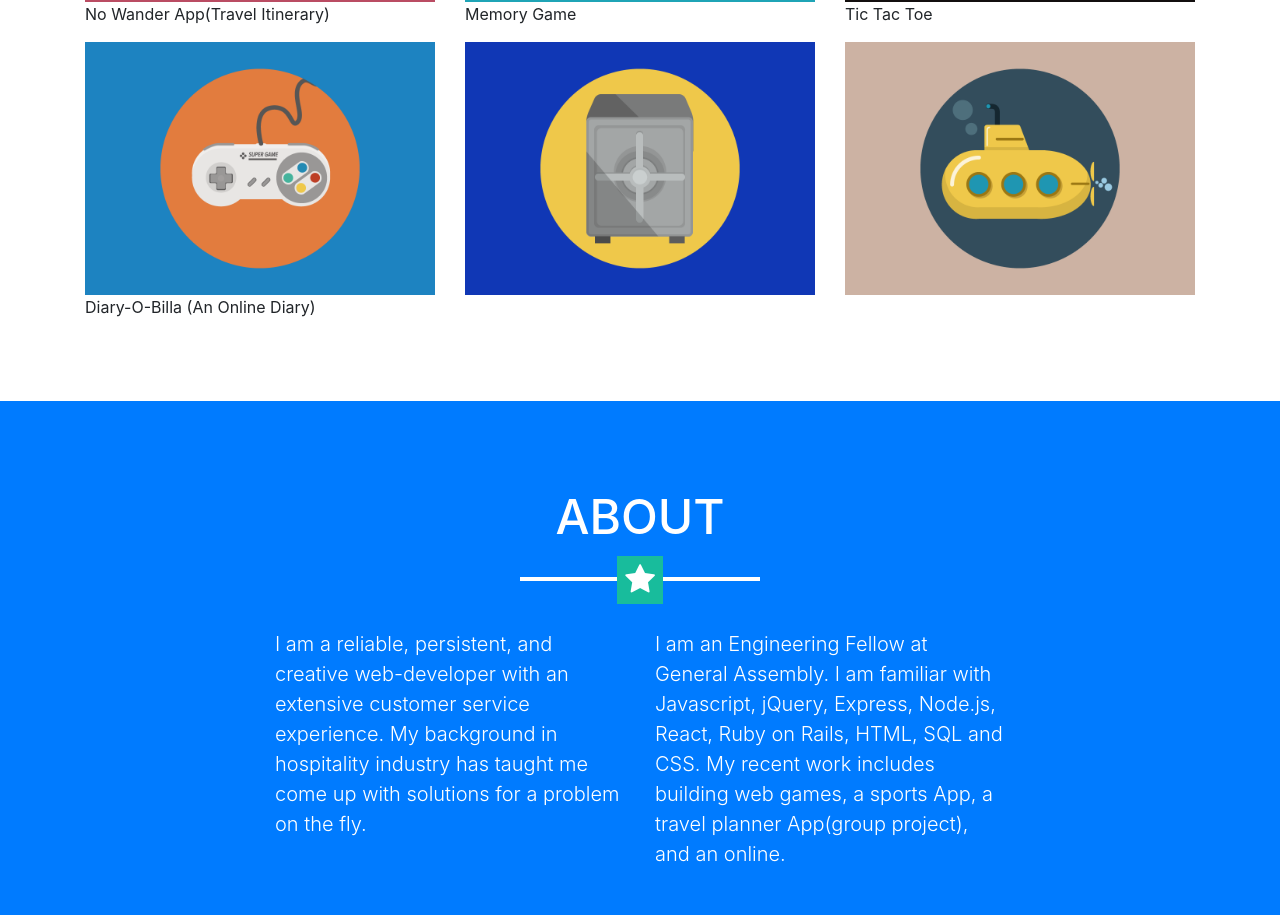
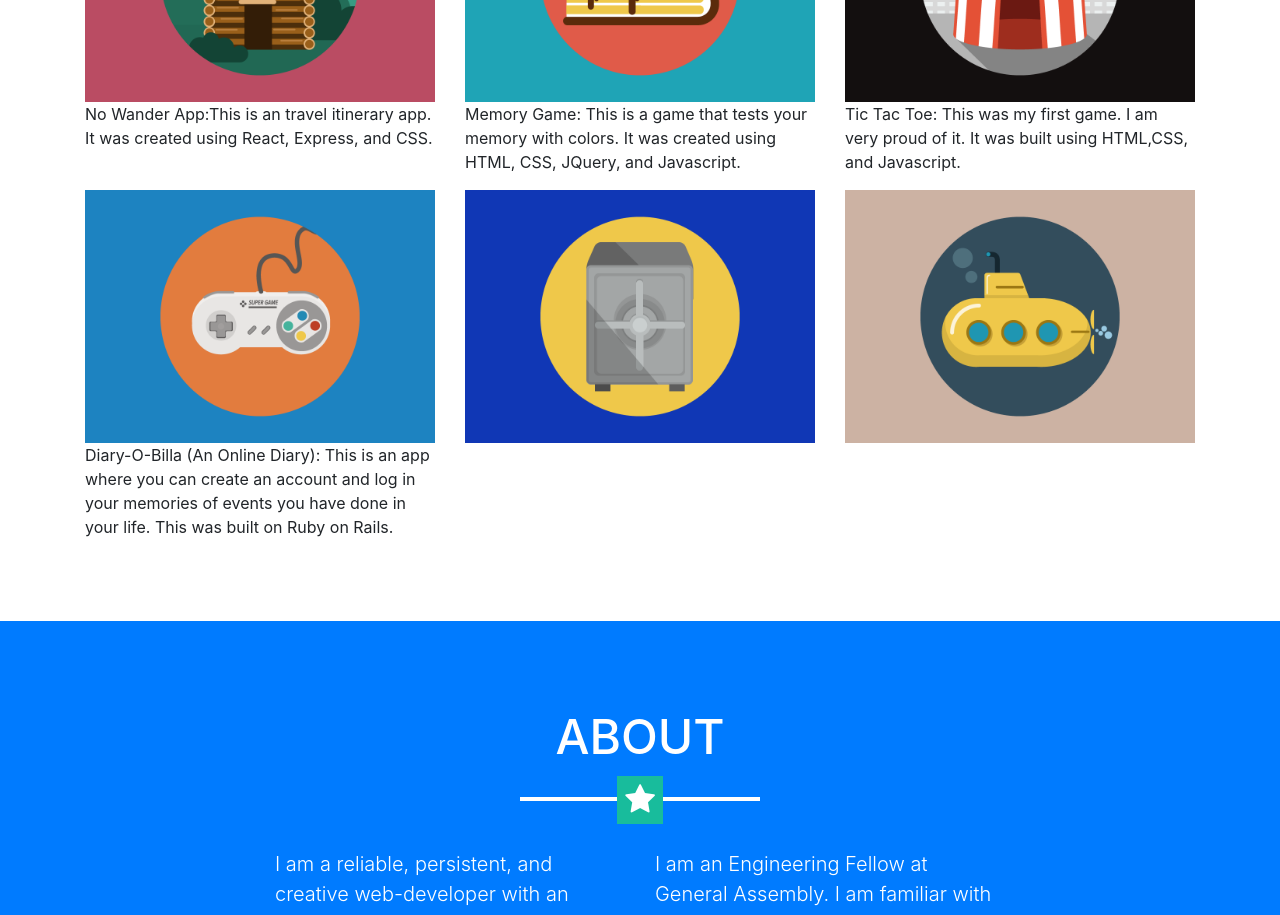
Before and after one commit to sertana/sanjayabasnet, a website with bundled scripts: page Portfolio/index.html in a window 1280 px wide. Shown: the part 1206-2121 px from the top of the page. Built offline with nearby package versions, Linux system fonts and the light colour scheme.

Commit message:
updated portfolio

```diff
--- a/Portfolio/index.html
+++ b/Portfolio/index.html
@@ -55,7 +55,7 @@
     <!-- Header -->
     <header class="masthead bg-primary text-white text-center">
       <div class="container">
-        <img class="img-fluid mb-5 d-block mx-auto" src="img/Picture.jpeg" alt="">
+        <img class="img-fluid mb-5 d-block mx-auto" src="img/profile.jpg" alt="">
         <h1 class="text-uppercase mb-0">Sanjaya Basnet</h1>
         <hr class="star-light">
         <h2 class="font-weight-light mb-0">Web Developer</h2>
@@ -76,7 +76,7 @@
                 </div>
               </div> -->
               <a href="https://no-wander.herokuapp.com/login"><img class="img-fluid" src="img/portfolio/cabin.png" alt=""></a>
-              <p>No Wander App(Travel Itinerary)</p>
+              <p>No Wander App:This is an travel itinerary app. It was created using React, Express, and CSS. </p>
          <!--    </a> -->
           </div>
           <div class="col-md-6 col-lg-4">
@@ -87,7 +87,7 @@
                 </div>
               </div> -->
               <a href="https://sertana.github.io/Project1_MemoryGame/"><img class="img-fluid" src="img/portfolio/cake.png" alt=""></a>
-              <p>Memory Game</p>
+              <p>Memory Game: This is a game that tests your memory with colors. It was created using HTML, CSS, JQuery, and Javascript.</p>
             </a>
           </div>
           <div class="col-md-6 col-lg-4">
@@ -98,7 +98,7 @@
 <!--                 </div>
               </div> -->
               <a href="https://www.bitballoon.com/sites/determined-joliot-2602fb"><img class="img-fluid" src="img/portfolio/circus.png" alt=""></a>
-              <p>Tic Tac Toe</p>
+              <p>Tic Tac Toe: This was my first game. I am very proud of it. It was built using HTML,CSS, and Javascript.</p>
             </a>
           </div>
           <div class="col-md-6 col-lg-4">
@@ -109,7 +109,7 @@
                 </div>
               </div> -->
               <a href="https://diaryobilla.herokuapp.com/"><img class="img-fluid" src="img/portfolio/game.png" alt=""></a>
-              <p>Diary-O-Billa (An Online Diary)</p>
+              <p>Diary-O-Billa (An Online Diary): This is an app where you can create an account and log in your memories of events you have done in your life. This was built on Ruby on Rails.</p>
             </a>
           </div>
           <div class="col-md-6 col-lg-4">
@@ -143,10 +143,10 @@
         <hr class="star-light mb-5">
         <div class="row">
           <div class="col-lg-4 ml-auto">
-            <p class="lead">I am a reliable, persistent, and creative web-developer with an extensive customer service experience. My background in hospitality industry has taught me come up with solutions for a problem on the fly.</p>
+            <p class="lead">I am a reliable, persistent, and creative web-developer with an extensive customer service experience. I intend to use the same passion of customer service and satisfaction in my Web Development Career. My 16 years in hospitality industry has taught me come up with solutions for a problem on the fly. </p>
           </div>
           <div class="col-lg-4 mr-auto">
-            <p class="lead">I am an Engineering Fellow at General Assembly. I am familiar with Javascript, jQuery, Express, Node.js, React, Ruby on Rails, HTML, SQL and CSS. My recent work includes building web games, a sports App, a travel planner App(group project), and an online.</p>
+            <p class="lead">I am an Engineering Fellow at General Assembly. I am familiar with Javascript, jQuery, Express, Node.js, React, Ruby on Rails, HTML, SQL and CSS. My recent work includes building web games, a sports news App, a travel planner App(group project), and an online diary.</p>
           </div>
         </div>
 
```
Also changed, not shown: Portfolio/css/freelancer.css (line endings or trailing spaces), Portfolio/img/Picture.jpeg (deleted), Portfolio/img/profile.jpg (added).
